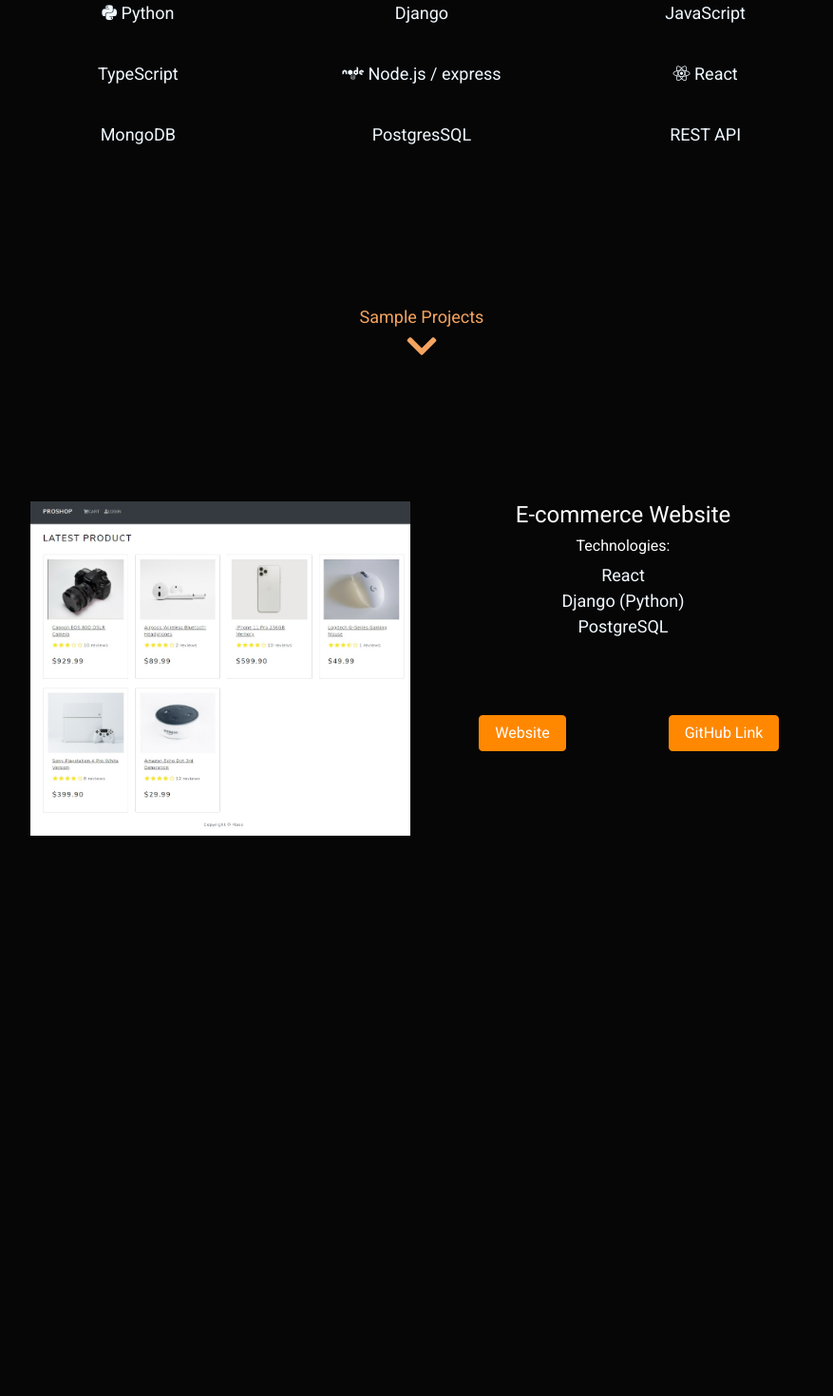
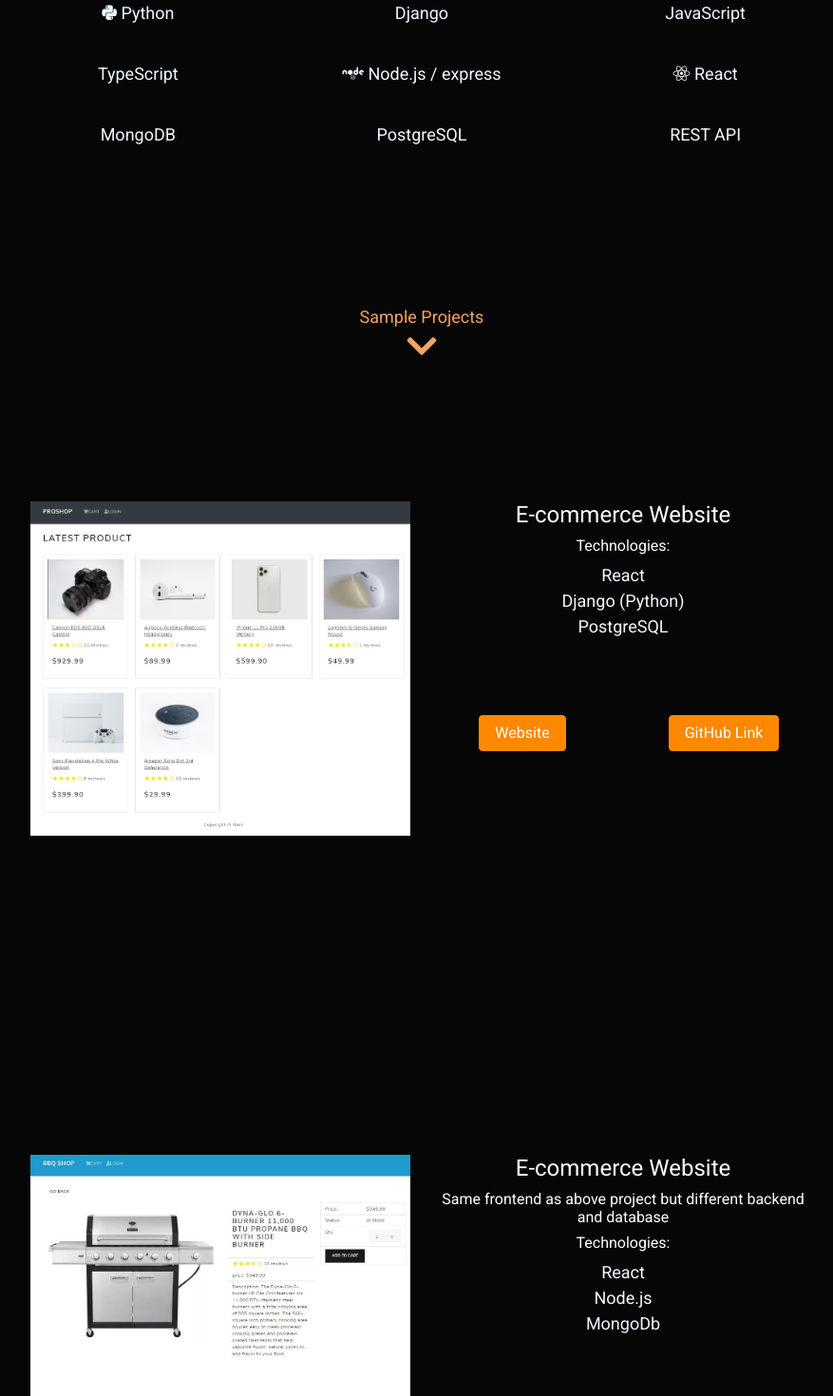
Before and after one commit to Ross-Ghazi/Portfolio, a React (Create React App) app: page / in a window 1280 px wide. Shown: the part 1280-2750 px from the top of the page at 95% size, without its empty margins (196-1073 px from the left). Built offline with nearby package versions, Linux system fonts and the light colour scheme.

Commit message:
correct space, spelling

```diff
--- a/public/index.html
+++ b/public/index.html
@@ -2,7 +2,7 @@
 <html lang="en">
   <head>
     <meta charset="utf-8" />
-    <link rel="icon" href="%PUBLIC_URL%/favicon.ico" />
+    <link rel="icon" href="%PUBLIC_URL%/fav.png" />
     <meta name="viewport" content="width=device-width, initial-scale=1" />
     <meta name="theme-color" content="#000000" />
     <meta
@@ -32,7 +32,7 @@
       work correctly both with client-side routing and a non-root public URL.
       Learn how to configure a non-root public URL by running `npm run build`.
     -->
-    <title>React App</title>
+    <title>Ross Ghazi Protfolio</title>
   </head>
   <body>
     <noscript>You need to enable JavaScript to run this app.</noscript>
--- a/src/App.css
+++ b/src/App.css
@@ -127,5 +127,5 @@ img {
 }
 
 .height6rem {
-  min-height: 20rem;
+  min-height: 3rem;
 }
--- a/src/App.js
+++ b/src/App.js
@@ -101,7 +101,7 @@ function App() {
                 </Col>
                 <Col className="height3rem" md={4}>
                   {" "}
-                  PostgresSQL
+                  PostgreSQL
                 </Col>
                 <Col className="height3rem" md={4}>
                   REST API
```
Also changed, not shown: public/fav.png (added).
